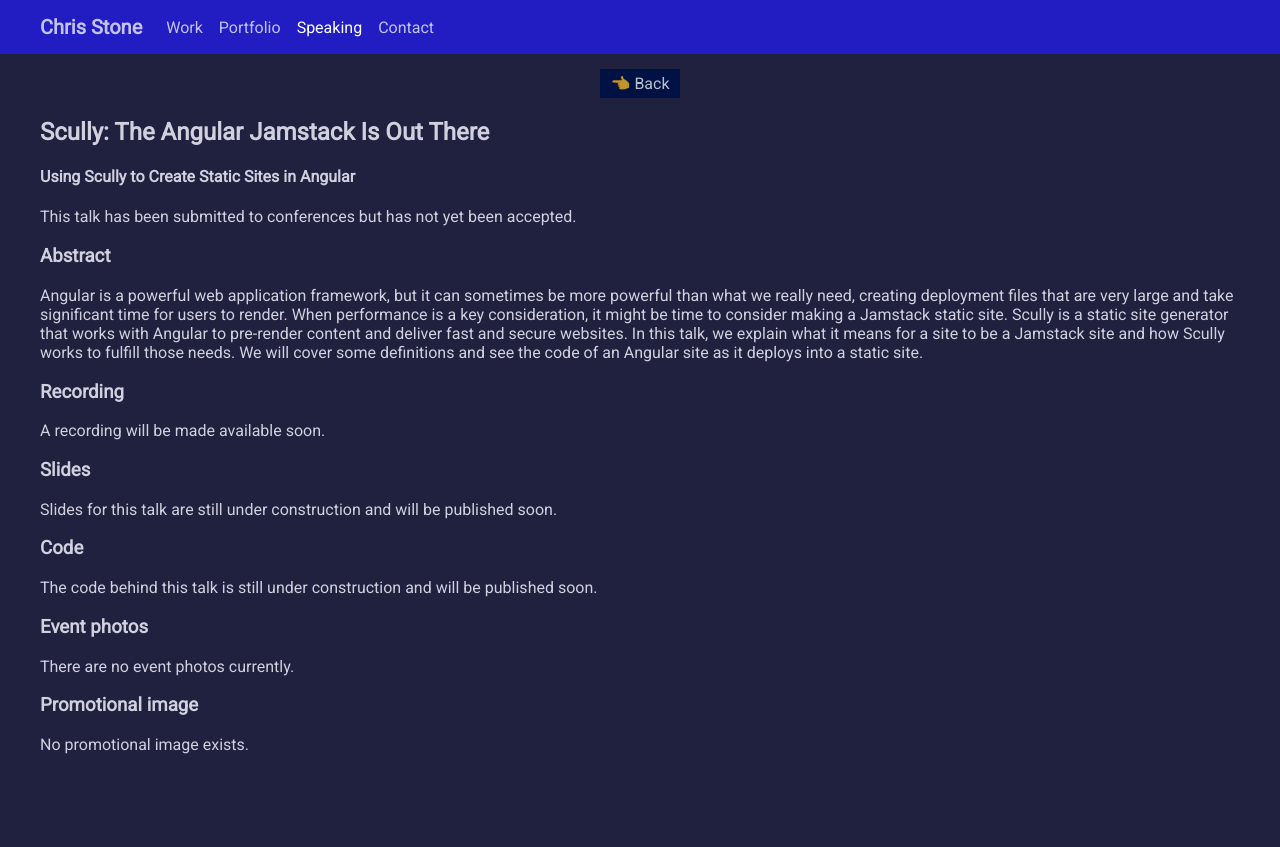
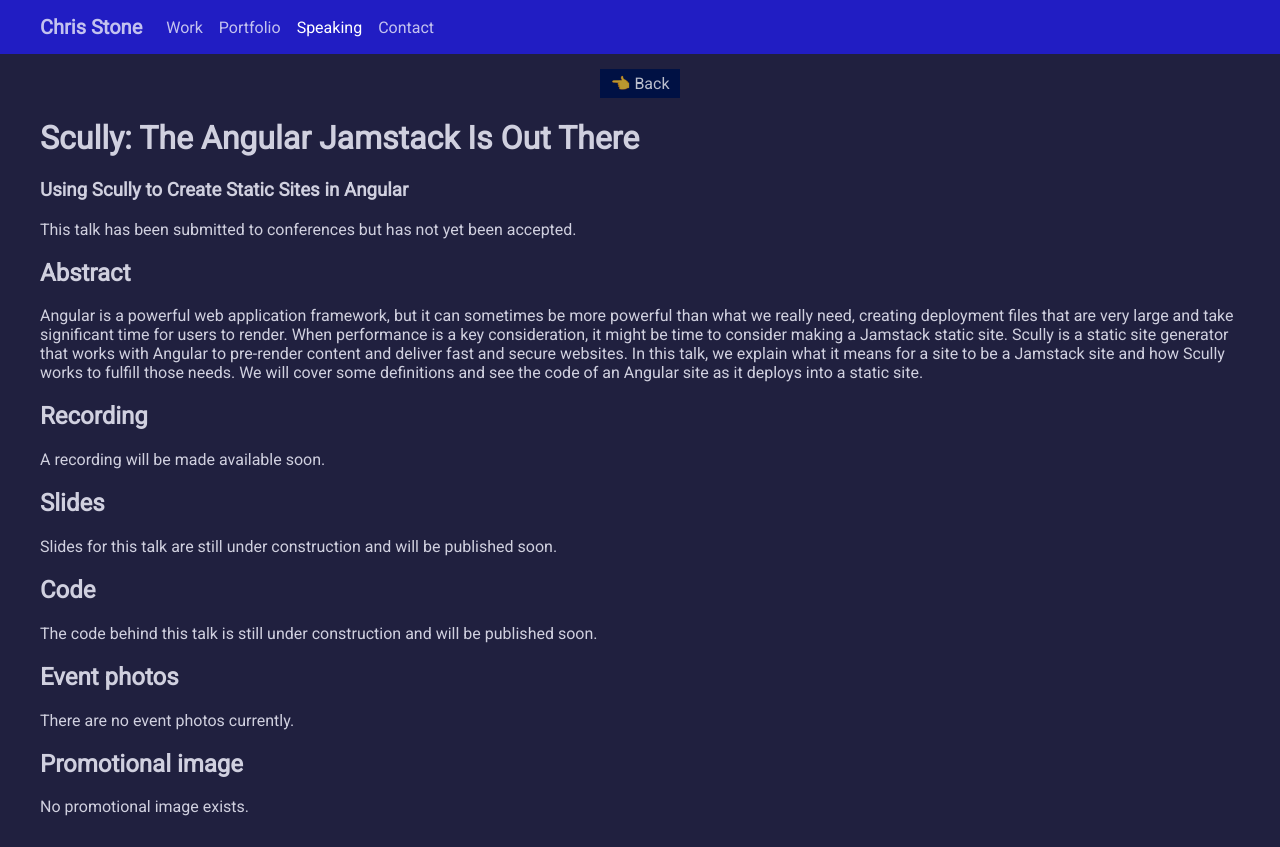
Before and after one commit to chrisstonedev/website, an Angular app: page /speaking/scully in a window 1280 px wide. Before the commit the page ends 800 px from the top, so only its background shows below. Built offline with nearby package versions, Linux system fonts and the light colour scheme; what @scullyio/ng-lib would draw is missing.

Commit message:
Simplified styles in project and talk detail pages for now, removed unused CSS classes

```diff
--- a/src/app/contact/contact.component.scss
+++ b/src/app/contact/contact.component.scss
@@ -10,6 +10,7 @@
 
     a {
       background: #fff4;
+      border-radius: 8px;
       color: #fff8;
       display: block;
       font-size: large;
--- a/src/app/home/home.component.html
+++ b/src/app/home/home.component.html
@@ -10,10 +10,8 @@
     </div>
     <app-slideshow [duration]='2555' class='card-img-detail profile-picture'></app-slideshow>
   </div>
-  <div class='row'>
-    <p>When he is not writing code, he may be working on his skills in the kitchen cooking vegan food, spending some
-      quality time with his wife and two cats, or playing PlayStation 5 or Nintendo Switch. He might also be heading
-      out for a long-distance run. He has run several marathon and half marathon races but is mostly running 5K and 10K
-      races lately. He has run the AJC Peachtree Road Race in Atlanta every year since 2014.</p>
-  </div>
+  <p>When he is not writing code, he may be working on his skills in the kitchen cooking vegan food, spending some
+    quality time with his wife and two cats, or playing PlayStation 5 or Nintendo Switch. He might also be heading out
+    for a long-distance run. He has run several marathon and half marathon races but is mostly running 5K and 10K races
+    lately. He has run the AJC Peachtree Road Race in Atlanta every year since 2014.</p>
 </article>
--- a/src/app/portfolio/projects-list/projects-list-item.component.html
+++ b/src/app/portfolio/projects-list/projects-list-item.component.html
@@ -1,5 +1,5 @@
 <a [routerLink]="['/portfolio', project.slug]" class='portfolio-item'>
-  <img [alt]='project.image.alt' [src]='project.image.path' class='card-img-top'>
+  <img [alt]='project.image.alt' [src]='project.image.path'>
   <div class='card-body'>
     <h2>{{ project.name }}</h2>
     <p>{{ project.tagline }}</p>
--- a/src/app/portfolio/projects-list/projects-list.component.html
+++ b/src/app/portfolio/projects-list/projects-list.component.html
@@ -34,5 +34,5 @@
   </div>
 </div>
 <div class='portfolio-grid'>
-  <app-item *ngFor='let project of filteredProjects' [project]='project' class='col-md-4'></app-item>
+  <app-item *ngFor='let project of filteredProjects' [project]='project'></app-item>
 </div>
--- a/src/app/speaking/speaking-list/speaking.component.html
+++ b/src/app/speaking/speaking-list/speaking.component.html
@@ -5,7 +5,7 @@
   speak at your conference, <a routerLink='/contact'>please reach out to me to let me know</a>.</p>
 <div class='speaking-grid'>
   <a *ngFor='let talk of talks' [routerLink]="['/speaking', talk.slug]">
-    <img *ngIf='talk.coverImage' alt='{{talk.coverImage.alt}}' class='card-img-top' src='{{talk.coverImage.path}}'>
+    <img *ngIf='talk.coverImage' alt='{{talk.coverImage.alt}}' src='{{talk.coverImage.path}}'>
     <div class='card-body'>
       <h2>{{talk.title}}</h2>
       <h3>{{talk.subtitle}}</h3>
--- a/src/app/speaking/speaking-talk/conference-list/conference-list.component.html
+++ b/src/app/speaking/speaking-talk/conference-list/conference-list.component.html
@@ -4,17 +4,13 @@
     <p *ngSwitchCase="listType.Present">I am presenting this talk today at this conference:</p>
     <p *ngSwitchCase="listType.Future">This talk will be presented at the following upcoming conferences:</p>
   </ng-container>
-  <p></p>
   <ul>
     <li *ngFor="let conference of conferences">
       <a [href]='conference.link' rel="nofollow" target='_blank'>{{conference.name}}</a>
       <time [dateTime]="conference.date">
         ({{conference.date | date: type === listType.Past ? 'MMMM yyyy' : 'MMMM d, YYYY'}})
       </time>
-      <span [ngClass]="{'bg-primary': conference.type === 'In-person', 'bg-success': conference.type === 'Virtual'}"
-            class="badge">
-        {{conference.type}}
-      </span>
+      ({{conference.type}})
     </li>
   </ul>
 </ng-container>
--- a/src/app/speaking/speaking-talk/speaking-talk.component.html
+++ b/src/app/speaking/speaking-talk/speaking-talk.component.html
@@ -3,12 +3,8 @@
     <span aria-hidden="true">👈 </span>Back
   </a>
 </div>
-<div class="row">
-  <div class="col">
-    <div class="card text-white bg-dark">
-      <div class="card-body">
-        <h2>{{talk.title}}</h2>
-        <h4>{{talk.subtitle}}</h4>
+<h1>{{talk.title}}</h1>
+<h3>{{talk.subtitle}}</h3>
 <p *ngIf="talk.conferences.length === 0">This talk has been submitted to conferences but has not yet been
   accepted.</p>
 <ng-container *ngIf="talk.conferences.length > 0">
@@ -16,77 +12,32 @@
   <app-conference-list [conferences]="talk.conferences" [type]="listType.Present"></app-conference-list>
   <app-conference-list [conferences]="talk.conferences" [type]="listType.Future"></app-conference-list>
 </ng-container>
-      </div>
-    </div>
-  </div>
-</div>
-<div class="row">
-  <div class="col">
-    <div class="card text-white bg-dark mt-4">
-      <div class="card-body">
-        <h3>Abstract</h3>
+<h2>Abstract</h2>
 <p>{{talk.abstract}}</p>
-      </div>
-    </div>
-  </div>
-</div>
-<div class="row">
-  <div class="col-md-6">
-    <div class="card text-white bg-dark mt-4">
-      <div class="card-body">
-        <h3>Recording</h3>
+<h2>Recording</h2>
 <p *ngIf="!talk.recording">A recording will be made available soon.</p>
-        <p *ngIf="talk.recording">The recording of this talk as presented at {{talk.recording.conference}} is hosted
-          on <a [href]="talk.recording.link" target="_blank">YouTube</a>.</p>
-        <div *ngIf="!talk.recording"></div>
-      </div>
+<p *ngIf="talk.recording">The recording of this talk as presented at {{talk.recording.conference}} is hosted on <a
+  [href]="talk.recording.link" target="_blank">YouTube</a>.</p>
 <a *ngIf="talk.recording" [href]="talk.recording.link" target="_blank">
-        <img [alt]='talk.recording.thumbnail.alt'
-             [src]='talk.recording.thumbnail.path'
-             class="card-img-bottom"></a>
-    </div>
-    <div class="card text-white bg-dark mt-4">
-      <div class="card-body">
-        <h3>Slides</h3>
+  <img [alt]='talk.recording.thumbnail.alt' [src]='talk.recording.thumbnail.path'>
+</a>
+<h2>Slides</h2>
 <p *ngIf="!talk.slidesLink">Slides for this talk are still under construction and will be published soon.</p>
-        <p *ngIf="talk.slidesLink">Slides for this talk are hosted on
-          <a [href]="talk.slidesLink" target="_blank">Google Slides</a>.</p>
-      </div>
+<p *ngIf="talk.slidesLink">Slides for this talk are hosted on <a [href]="talk.slidesLink" target="_blank">Google
+  Slides</a>.
+</p>
 <a *ngIf="talk.slidesLink" [href]="talk.slidesLink" target="_blank">
-        <img [alt]='talk.coverImage.alt' [src]='talk.coverImage.path' class="card-img-bottom"></a>
-    </div>
-    <div class="card text-white bg-dark mt-4">
-      <div class="card-body">
-        <h3>Code</h3>
-        <p *ngIf="!talk.codeLink">The code behind this talk is still under construction and will be published
-          soon.</p>
-        <p *ngIf="talk.codeLink">See the code behind the talk on
-          <a [href]="talk.codeLink" target="_blank">GitHub</a>.</p>
-      </div>
-      <a *ngIf="talk.codeLink && talk.codeImage"
-         [href]="talk.codeLink" target="_blank">
-        <img [alt]="talk.codeImage.alt"
-             [src]="talk.codeImage.path"
-             class="card-img-bottom"></a>
-    </div>
-  </div>
-  <div class="col-md-6">
-    <div class="card text-white bg-dark mt-4">
-      <div class="card-body">
-        <h3>Event photos</h3>
+  <img [alt]='talk.coverImage.alt' [src]='talk.coverImage.path'>
+</a>
+<h2>Code</h2>
+<p *ngIf="!talk.codeLink">The code behind this talk is still under construction and will be published soon.</p>
+<p *ngIf="talk.codeLink">See the code behind the talk on <a [href]="talk.codeLink" target="_blank">GitHub</a>.</p>
+<a *ngIf="talk.codeLink && talk.codeImage" [href]="talk.codeLink" target="_blank">
+  <img [alt]="talk.codeImage.alt" [src]="talk.codeImage.path"></a>
+<h2>Event photos</h2>
 <p *ngIf="!talk.eventPhotos">There are no event photos currently.</p>
-      </div>
-      <img *ngFor="let photo of talk.eventPhotos; last as isLast" [alt]="photo.alt"
-           [ngClass]="{'card-img-bottom' : isLast, 'card-img' : !isLast}" [src]="photo.path">
-    </div>
-    <div class="card text-white bg-dark mt-4">
-      <div class="card-body">
-        <h3>Promotional image</h3>
+<img *ngFor="let photo of talk.eventPhotos; last as isLast" [alt]="photo.alt" [src]="photo.path">
+<h2>Promotional image</h2>
 <p *ngIf="!talk.promoImage">No promotional image exists.</p>
-      </div>
 <img *ngIf="talk.promoImage"
-           [alt]='talk.promoImage.alt' [src]='talk.promoImage.path'
-           class="card-img-bottom">
-    </div>
-  </div>
-</div>
+     [alt]='talk.promoImage.alt' [src]='talk.promoImage.path'>
--- a/src/styles.scss
+++ b/src/styles.scss
@@ -23,6 +23,10 @@
   &:focus, &:active {
     color: white;
   }
+}
+
+img {
+  max-width: 100%;
 }
 
 .card-img-detail {
```
Also changed, not shown: src/app/header/header.component.html (+9 -8 lines), src/app/portfolio/project-detail/project-detail.component.html (+18 -44 lines). Lines whose indentation alone changed are shown as unchanged.
